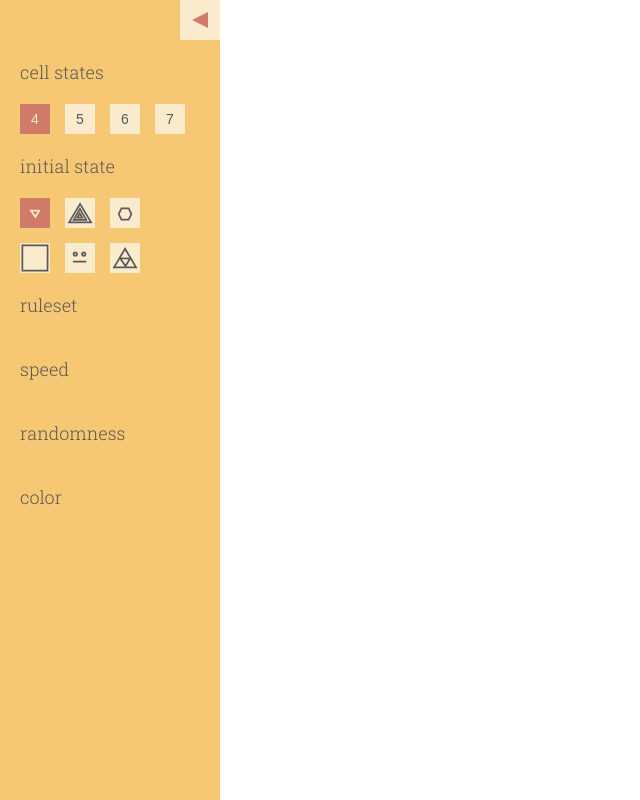
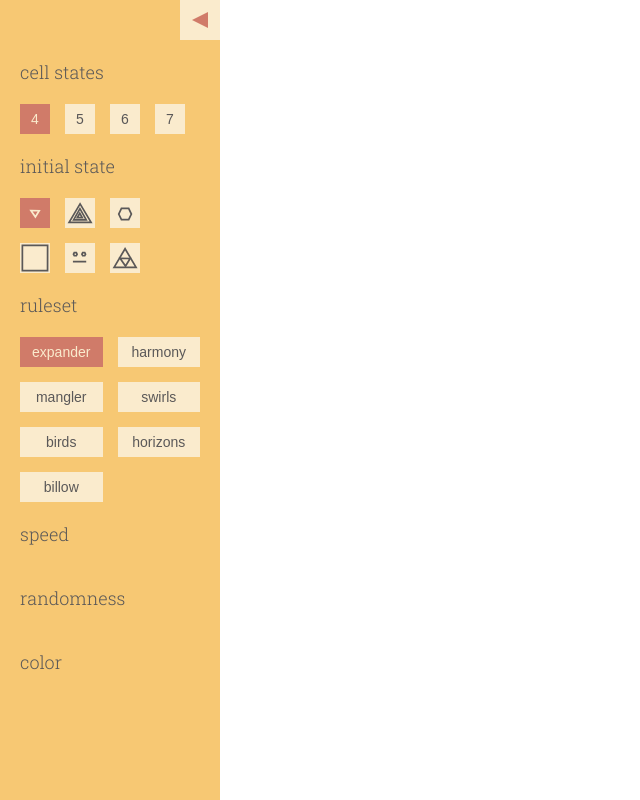
Before and after one commit to jdobrowner/automaton-2, a Svelte app: page / in a window 1280 px wide. Shown: the whole page, without its empty margins (0-640 px from the left). Built offline with nearby package versions, Linux system fonts and the light colour scheme; a web font is replaced by a local one.

Commit message:
ruleset control

```diff
--- a/src/components/Controls.svelte
+++ b/src/components/Controls.svelte
@@ -1,11 +1,10 @@
 <script lang="ts">
-  import { InitialStateOptions } from 'src/constants';
-  import { colors, cellStates } from '../stores/SettingsStores';
+  import { InitialStateOptions, Rulesets } from 'src/constants';
+  import { colors, cellStates, ruleset } from '../stores/SettingsStores';
   import InitialStateButton from './initialStateButton/InitialStateButton.svelte';
   import TextButton from './TextButton.svelte';
 
   let minimized = false;
-  const selectCellStates = (num: number) => cellStates.set(num);
 </script>
 
 <div class="container" class:minimized style="background-color:{$colors[1]};color:{$colors[3]}">
@@ -23,10 +22,10 @@
       <!-- Cell States -->
       <h3>cell states</h3>
       <div class="cell-states">
-        <TextButton text="4" onClick={() => selectCellStates(4)} selected={$cellStates === 4} />
-        <TextButton text="5" onClick={() => selectCellStates(5)} selected={$cellStates === 5} />
-        <TextButton text="6" onClick={() => selectCellStates(6)} selected={$cellStates === 6} />
-        <TextButton text="7" onClick={() => selectCellStates(7)} selected={$cellStates === 7} />
+        <TextButton text="4" onClick={() => cellStates.set(4)} selected={$cellStates === 4} />
+        <TextButton text="5" onClick={() => cellStates.set(5)} selected={$cellStates === 5} />
+        <TextButton text="6" onClick={() => cellStates.set(6)} selected={$cellStates === 6} />
+        <TextButton text="7" onClick={() => cellStates.set(7)} selected={$cellStates === 7} />
       </div>
 
       <!-- Initial State -->
@@ -42,6 +41,43 @@
 
       <!-- Ruleset -->
       <h3>ruleset</h3>
+      <div class="ruleset">
+        <TextButton
+          text="expander"
+          onClick={() => ruleset.set(Rulesets.EXPANDER)}
+          selected={$ruleset === Rulesets.EXPANDER}
+        />
+        <TextButton
+          text="harmony"
+          onClick={() => ruleset.set(Rulesets.HARMONY)}
+          selected={$ruleset === Rulesets.HARMONY}
+        />
+        <TextButton
+          text="mangler"
+          onClick={() => ruleset.set(Rulesets.MANGLER)}
+          selected={$ruleset === Rulesets.MANGLER}
+        />
+        <TextButton
+          text="swirls"
+          onClick={() => ruleset.set(Rulesets.SWIRLS)}
+          selected={$ruleset === Rulesets.SWIRLS}
+        />
+        <TextButton
+          text="birds"
+          onClick={() => ruleset.set(Rulesets.BIRDS)}
+          selected={$ruleset === Rulesets.BIRDS}
+        />
+        <TextButton
+          text="horizons"
+          onClick={() => ruleset.set(Rulesets.HORIZONS)}
+          selected={$ruleset === Rulesets.HORIZONS}
+        />
+        <TextButton
+          text="billow"
+          onClick={() => ruleset.set(Rulesets.BILLOW)}
+          selected={$ruleset === Rulesets.BILLOW}
+        />
+      </div>
 
       <!-- Speed -->
       <h3>speed</h3>
@@ -90,14 +126,20 @@
     transition: 0.6s;
     cursor: pointer;
   }
-  .initial-states {
+  .initial-states,
+  .cell-states,
+  .ruleset,
+  .colors {
     display: grid;
     gap: 15px;
+  }
+  .initial-states {
     grid-template-columns: 30px 30px 30px;
   }
   .cell-states {
-    display: grid;
-    gap: 15px;
     grid-template-columns: 30px 30px 30px 30px;
   }
+  .ruleset {
+    grid-template-columns: 1fr 1fr;
+  }
 </style>
```
